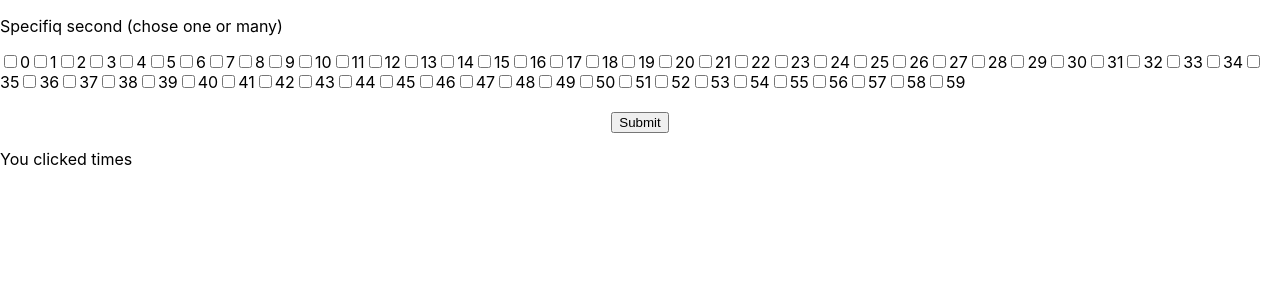
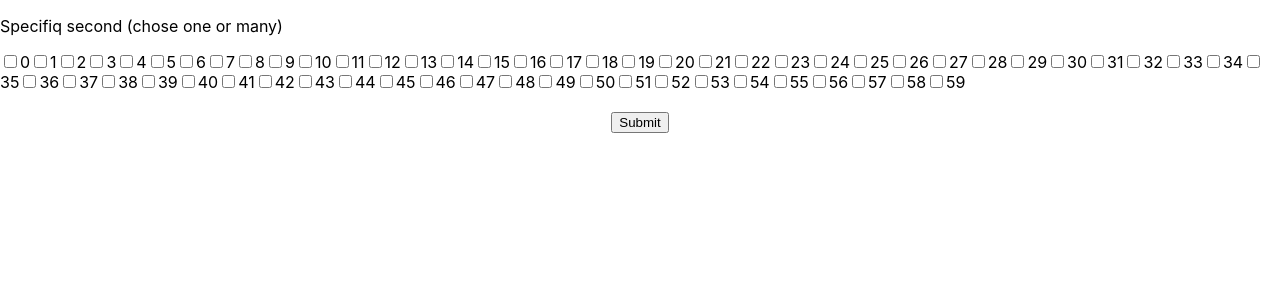
Before and after one commit to doberman7/Xhash-challege, a Next.js app: page /seconds/SpecificSecond in a window 1280 px wide. Shown: the top 300 px of the page. Built offline with nearby package versions, Linux system fonts and the light colour scheme.

Commit message:
delete text

```diff
--- a/pages/seconds/SpecificSecond.js
+++ b/pages/seconds/SpecificSecond.js
@@ -67,7 +67,6 @@ const SpecificSecond = () => {
           </Form.Item>
         </Form>
       </div>
-      <p>You clicked {minutos} times</p>
     </>
   );
 };
```
